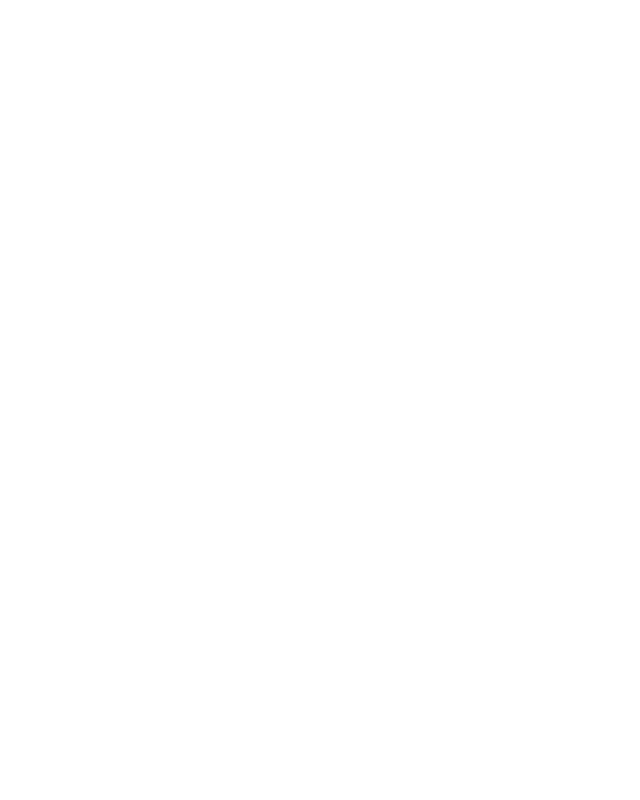
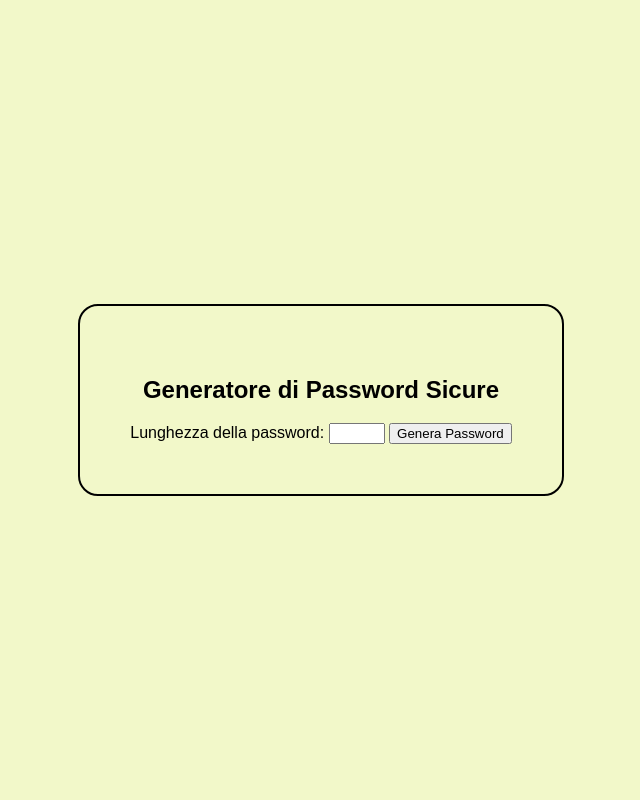
Before and after one commit to DavideTessari/php-strong-password-generator, a PHP site: page / in a window 1280 px wide. Before the commit the part shown is empty. Shown: the whole page, without its empty margins (319-959 px from the left). Run offline with PHP 8.4, Linux system fonts and the light colour scheme.

Commit message:
feat: start css and complete first milestone

```diff
--- /dev/null
+++ b/css/style.css
@@ -0,0 +1,20 @@
+body {
+    font-family: Arial, sans-serif;
+    margin: 0;
+    padding: 0;
+    display: flex;
+    justify-content: center;
+    align-items: center;
+    height: 100vh;
+    background-color: #f2f8c9;
+}
+.container {
+    text-align: center;
+    border: 2px solid black;
+    border-radius: 20px;
+    padding: 50px;
+}
+.password {
+    font-size: 20px;
+    margin-top: 20px;
+}
--- a/index.php
+++ b/index.php
@@ -11,3 +11,44 @@ Invece di visualizzare la password nella index, effettuare un redirect ad una pa
 Milestone 4 (BONUS)
 Gestire ulteriori parametri per la password: quali caratteri usare fra numeri, lettere e simboli. Possono essere scelti singolarmente (es. solo numeri) oppure possono essere combinati fra loro (es. numeri e simboli, oppure tutti e tre insieme).
 Dare all’utente anche la possibilità di permettere o meno la ripetizione di caratteri uguali. -->
+
+<!DOCTYPE html>
+<html lang="it">
+<head>
+    <meta charset="UTF-8">
+    <meta name="viewport" content="width=device-width, initial-scale=1.0">
+    <link rel="stylesheet" href="./css/style.css">
+    <title>Generatore di Password Sicure</title>
+</head>
+<body>
+    <div class="container">
+        <h2>Generatore di Password Sicure</h2>
+        <form action="index.php" method="GET">
+            <label for="length">Lunghezza della password:</label>
+            <input type="number" id="length" name="length" min="8" max="32" required>
+            <button type="submit">Genera Password</button>
+        </form>
+        <?php
+        function generatePassword($length) {
+            $characters = '0123456789abcdefghijklmnopqrstuvwxyzABCDEFGHIJKLMNOPQRSTUVWXYZ!@#$%^&*()-_=+';
+            $password = '';
+            $charLength = strlen($characters);
+            for ($i = 0; $i < $length; $i++) {
+                $password .= $characters[rand(0, $charLength - 1)];
+            }
+            return $password;
+        }
+
+        if (isset($_GET['length'])) {
+            $passwordLength = intval($_GET['length']);
+            if ($passwordLength >= 8 && $passwordLength <= 32) {
+                $generatedPassword = generatePassword($passwordLength);
+                echo '<div class="password">La tua password generata è: ' . $generatedPassword . '</div>';
+            } else {
+                echo '<div class="password" style="color: red;">La lunghezza della password deve essere compresa tra 8 e 32 caratteri.</div>';
+            }
+        }
+        ?>
+    </div>
+</body>
+</html>
```
